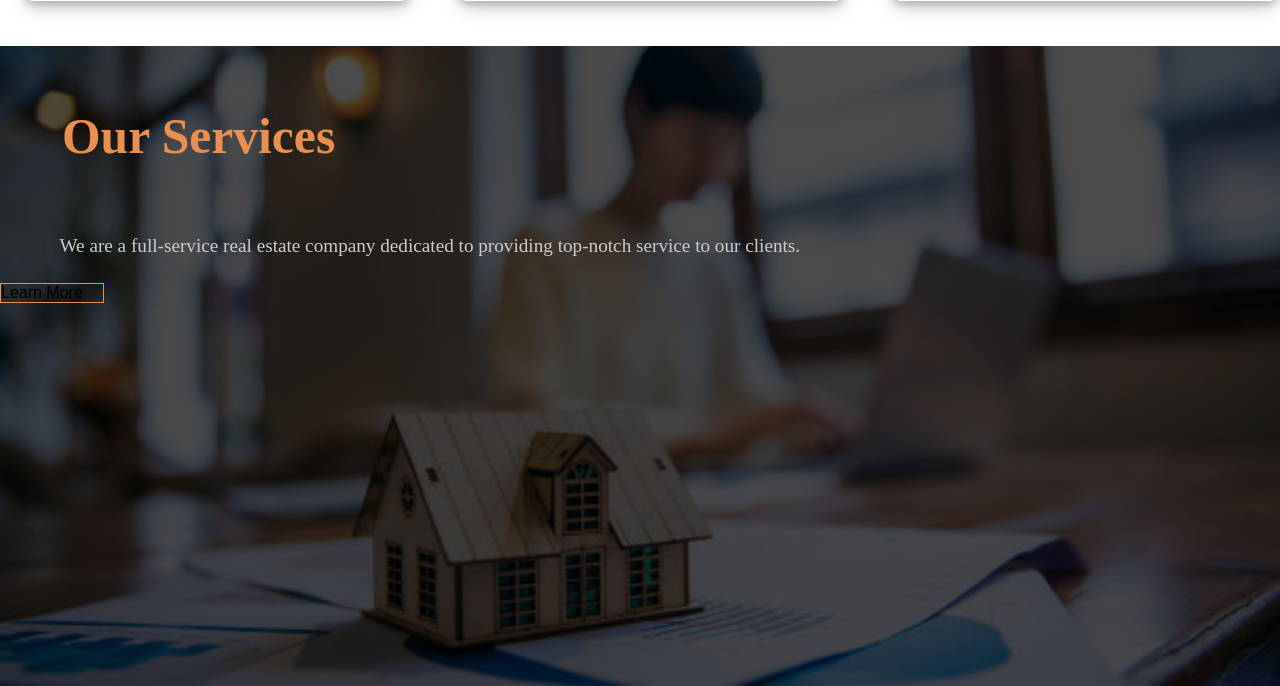
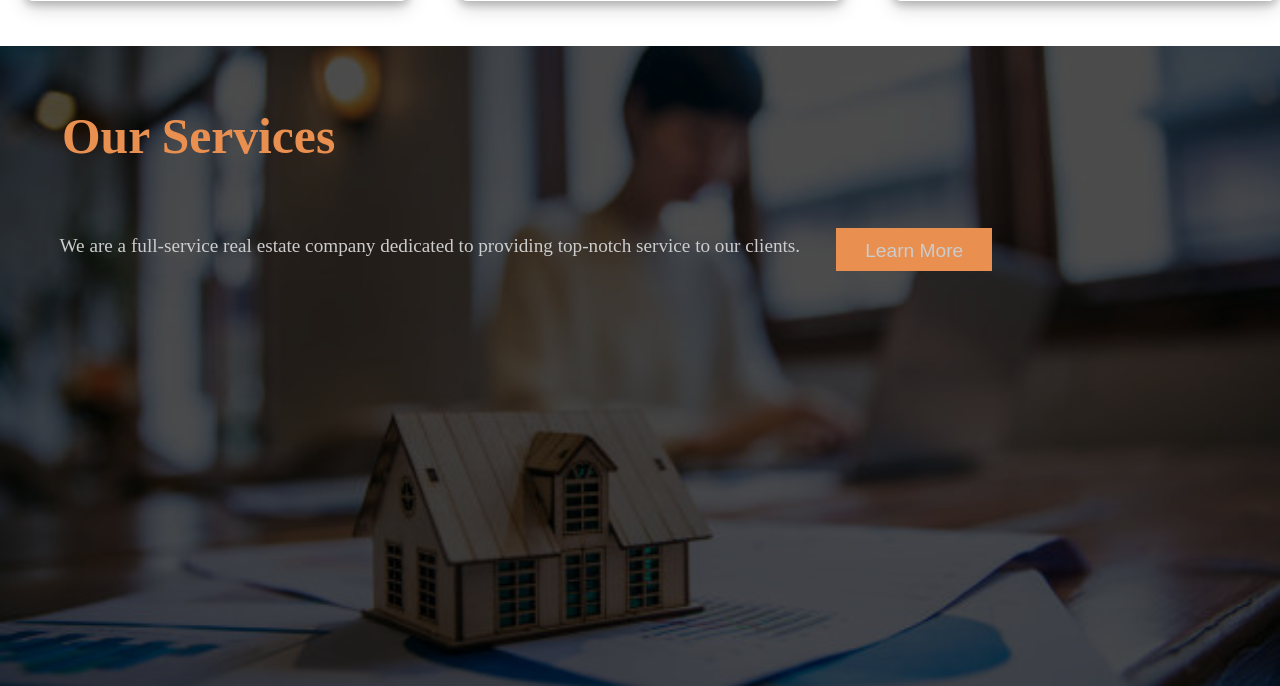
Before and after one commit to Stephen842/real-_estate_web, a Django app: page / in a window 1280 px wide. Shown: the part 1945-2631 px from the top of the page. Run offline with Django 5.2, Linux system fonts and the light colour scheme.

Commit message:
css hotfix

```diff
--- a/Real_estate/Real_estate_project/estates/static/home.css
+++ b/Real_estate/Real_estate_project/estates/static/home.css
@@ -220,8 +220,26 @@ div.det p{
 }
 div.learn{
   position: absolute;
-  float: right;
-  padding-right: 1.25em;
+  right: 15em;
+  height: 2.25em;
+  width: 8.1em;
+  border: 1px solid #E98F50;
+  color: #ccc;
+  margin-top: -2.9em;
+  background: #E98F50;
+  outline: none;
+  font-family: 'Tangerine', serif;
+  font-size: 1.2em;
+  text-align: center;
+  padding-top: 0.6em;
+}
+div.learn a{
+  color: #ccc;
+  text-decoration: none;
+  cursor: pointer;
+}
+div.learn:hover{
+  background: transparent;
   border: 1px solid #E98F50;
 }
 
--- a/Real_estate/Real_estate_project/estates/templates/pages/home.html
+++ b/Real_estate/Real_estate_project/estates/templates/pages/home.html
@@ -196,7 +196,7 @@
                 <h2> Our Services </h2>
                 <p> We are a full-service real estate company dedicated to providing top-notch service to our clients.</p>
                 <div class = 'learn'>
-                    Learn More
+                      <a href = '#'> Learn More </a>
                 </div>
             </div>
         </div>
```
